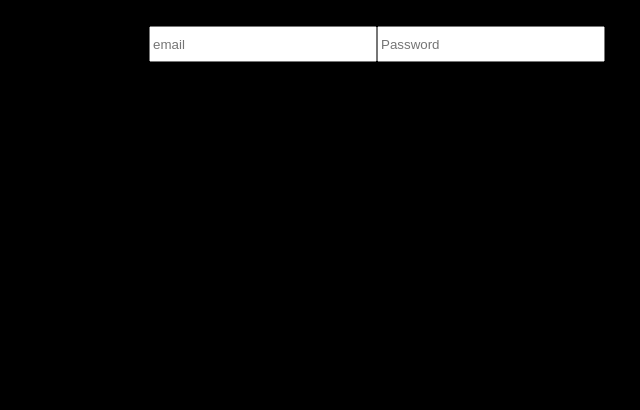
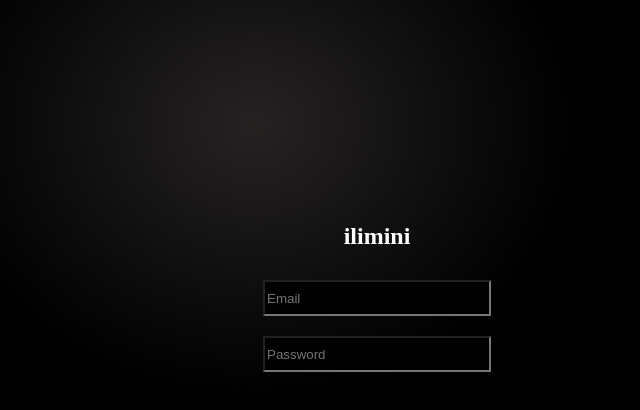
Before and after one commit to JaenR18/ilumini, a React (Create React App) app: page / in a window 1280 px wide. Shown: the top 410 px of the page, without its empty margins (263-903 px from the left). Built offline with nearby package versions, Linux system fonts and the light colour scheme.

Commit message:
refactor styles: separate css styles

```diff
--- a/public/index.html
+++ b/public/index.html
@@ -24,11 +24,14 @@
       work correctly both with client-side routing and a non-root public URL.
       Learn how to configure a non-root public URL by running `npm run build`.
     -->
+    <link rel="stylesheet" href="styles.css">
     <title>Ilumini</title>
   </head>
-  <body style="background-color: black;">
+  <body>
+    <div class="color"></div>
+    <div id="root"></div>
     <noscript>You need to enable JavaScript to run this app.</noscript>
-    <div id="root"></div>
+
     <!--
       This HTML file is a template.
       If you open it directly in the browser, you will see an empty page.
--- /dev/null
+++ b/public/styles.css
@@ -0,0 +1,13 @@
+body{
+    background-color: black;
+    overflow-x: hidden;
+}
+.color{
+    height: 550px;
+    width: 650px;
+    background-image: radial-gradient(closest-side, rgba(255, 234, 234, 0.144), #000);
+    position: absolute;
+    top: -150px;
+    left: 15%;
+    z-index: -1; /* esto es para colocar el gradiente detras */
+}
--- /dev/null
+++ b/src/App.css
@@ -0,0 +1,18 @@
+.app-container {
+    display: flex;
+    align-items: center;
+    justify-content: center;
+    height: 70vh;
+}
+
+.input {
+    display: flex;
+    flex-direction: column;
+    align-items: center;
+    gap: 20px;
+}
+
+.title {
+    margin-bottom: 10px;
+    color: white;
+}
--- a/src/App.js
+++ b/src/App.js
@@ -1,13 +1,15 @@
 import React from "react";
 import { InputE } from "./components/InputE";
+import "./App.css";
+
 export const App = () => {
   return (
-    <body>
-      <div>Hello</div>
-      <div style={{display:'flex', alignItems:'center', justifyContent:'center' }}>
-        <InputE place="email" />
+    <div className="app-container">
+      <div className="input">
+        <h2 className="title">ilimini</h2>
+        <InputE place="Email" />
         <InputE place="Password" />
       </div>
-    </body>
+    </div>
   );
 };
--- a/src/components/InputE.js
+++ b/src/components/InputE.js
@@ -6,7 +6,7 @@
 
     return (
     <>
-        <input  placeholder={place} value={data} onChange={(e) => setData(e.target.value)} style={{ width: 220, height: 30}}/>
+        <input  placeholder={place} value={data} onChange={(e) => setData(e.target.value)} style={{ width: 220, height: 30, backgroundColor: 'black'}}/>
     </>
   )
 }
```
